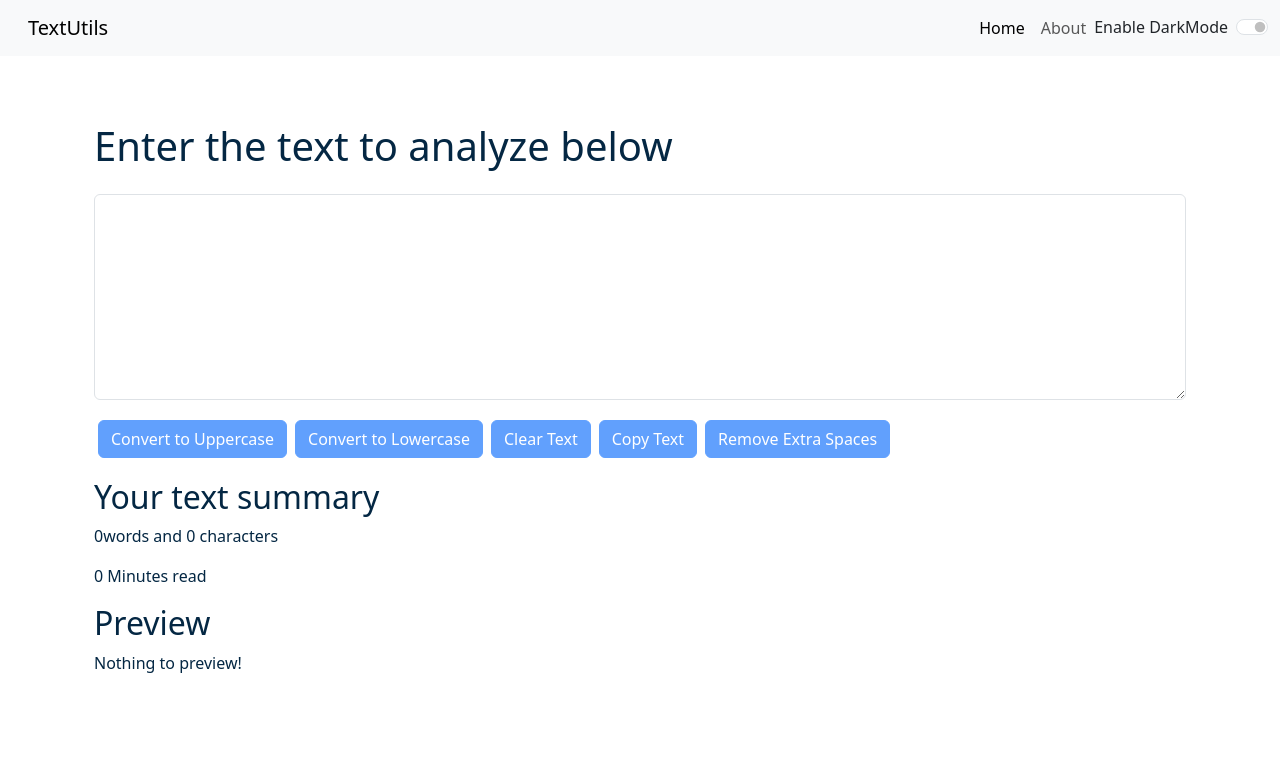
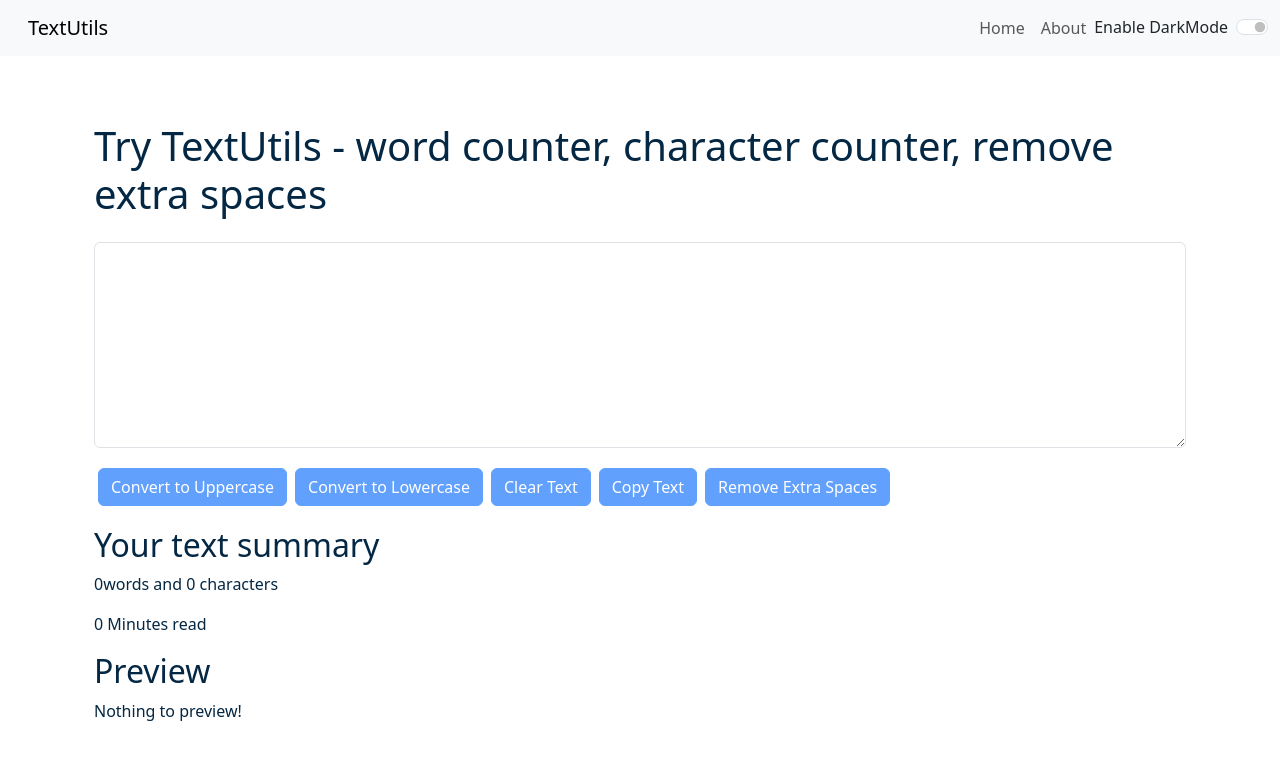
Before and after one commit to YogeshKinekar/React_Js, a React (Create React App) app in the folder first_react_app/textutils/: page / in a window 1280 px wide. Shown: the top 760 px of the page. Built offline with nearby package versions, Linux system fonts and the light colour scheme.

Commit message:
fix: Fixing few more Textutils Issues

```diff
--- a/first_react_app/textutils/src/App.js
+++ b/first_react_app/textutils/src/App.js
@@ -51,7 +51,7 @@
               <About mode={mode}/>
             </Route>
             <Route exact path="/">
-            <TextForm showAlert={showAlert} heading="Enter the text to analyze below" mode={mode} />
+            <TextForm showAlert={showAlert} heading="Try TextUtils - word counter, character counter, remove extra spaces" mode={mode} />
             </Route>
 
           </Switch>
--- a/first_react_app/textutils/src/components/Navbar.js
+++ b/first_react_app/textutils/src/components/Navbar.js
@@ -14,7 +14,7 @@
         <div className="collapse navbar-collapse" id="navbarSupportedContent">
           <ul className="navbar-nav me-auto mb-2 mb-lg-0">
             <li className="nav-item">
-              <Link className="nav-link active" aria-current="page" to="/">Home</Link>
+              <Link className="nav-link" aria-current="page" to="/">Home</Link>
             </li>
             <li className="nav-item">
             <Link className="nav-link" to="/about">{props.aboutText}</Link>
--- a/first_react_app/textutils/src/components/TextForm.js
+++ b/first_react_app/textutils/src/components/TextForm.js
@@ -16,7 +16,6 @@
     props.showAlert("Converted to lowercase!", "success")
   }
   const handleClearClick = () => {
-    // console.log("Uppercase was clicked" + text);
     let newText = '';
     setText(newText)
     props.showAlert("Text Cleared!", "success")
@@ -32,7 +31,6 @@
   }
 
   const handleOnChange = (event)=> {
-  //  console.log("On change");
    setText(event.target.value);
   }
   const [text, setText] = useState('');
@@ -53,7 +51,7 @@
     </div>
     <div className="container my-3" style={{color:props.mode=== 'dark'?'white':'#042743'}}>
       <h2>Your text summary</h2>
-      <p>{text.split(" ").filter((element)=>{return element.length!==0}).length}words and {text.length} characters</p>
+      <p>{text.split(/\s+/).filter((element)=>{return element.length!==0}).length}words and {text.length} characters</p>
       <p>{0.008 * text.split(" ").filter((element)=>{return element.length!==0}).length} Minutes read</p>
       <h2>Preview</h2>
       <p>{text.length>0?text:"Nothing to preview!"}</p>
```
